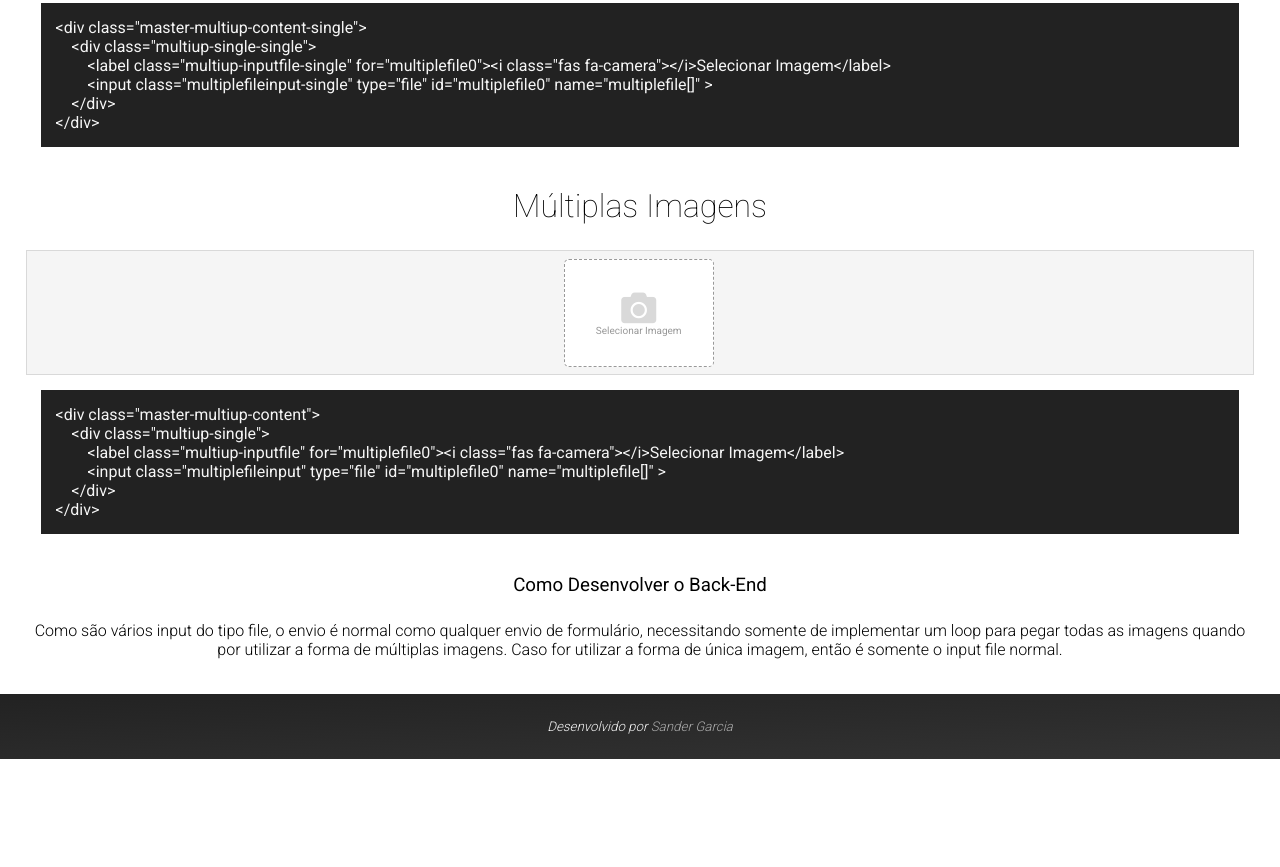
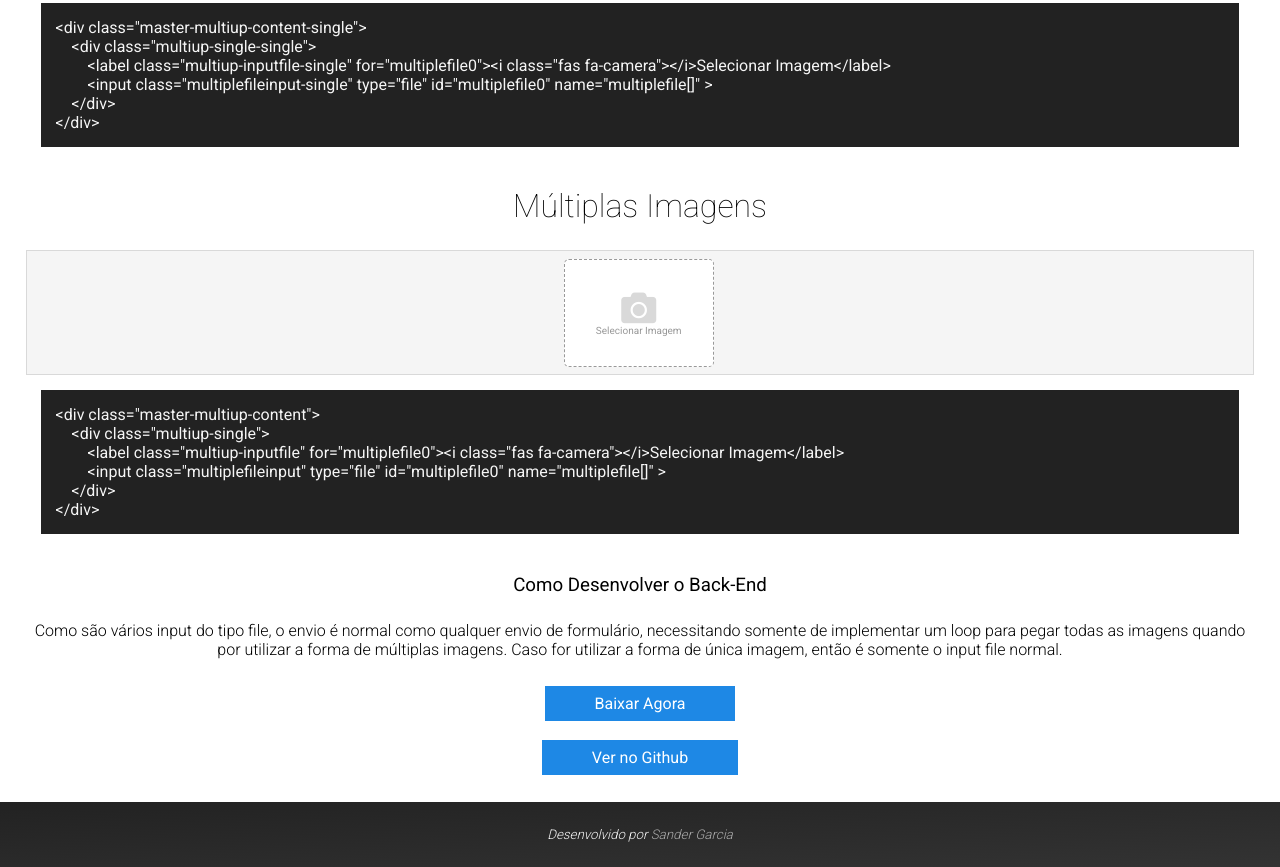
Before and after one commit to SanderGarcia/multiup-img, a plain HTML site: page index.html in a window 1280 px wide. Shown: the part 1151-2018 px from the top of the page. Before the commit the page ends 1910 px from the top, so only its background shows below. Drawn offline with Linux system fonts and the light colour scheme.

Commit message:
atualizacao

```diff
--- a/css/style.css
+++ b/css/style.css
@@ -89,6 +89,22 @@ p{
     text-align: left;
 }
 
+.download{
+    margin: 35px 0;
+}
+
+.download a{
+    text-decoration: none;
+    background-color: #1e88e5;
+    color: white;
+    padding: 8px 50px;
+}
+
+.download a:hover{
+    background-color: #42a5f5;
+    transition: .2s;
+}
+
 footer{
     background-image: linear-gradient(to right bottom, #222, #333);
     color: #f5f5f5;
--- a/index.html
+++ b/index.html
@@ -102,6 +102,14 @@
                 a forma de múltiplas imagens. Caso for utilizar a forma de única imagem, então é somente o input file normal.
             </p>
         </div>
+
+        <div class="download">
+            <a href="https://sandergarcia.github.io/multiup-img/download/multiup-img.rar" target="_blank">Baixar Agora</a>
+        </div>
+
+        <div class="download">
+            <a href="https://github.com/SanderGarcia/multiup-img" target="_blank">Ver no Github</a>
+        </div>
     </section>
 
     <footer>
```
Also changed, not shown: 1 other file.
